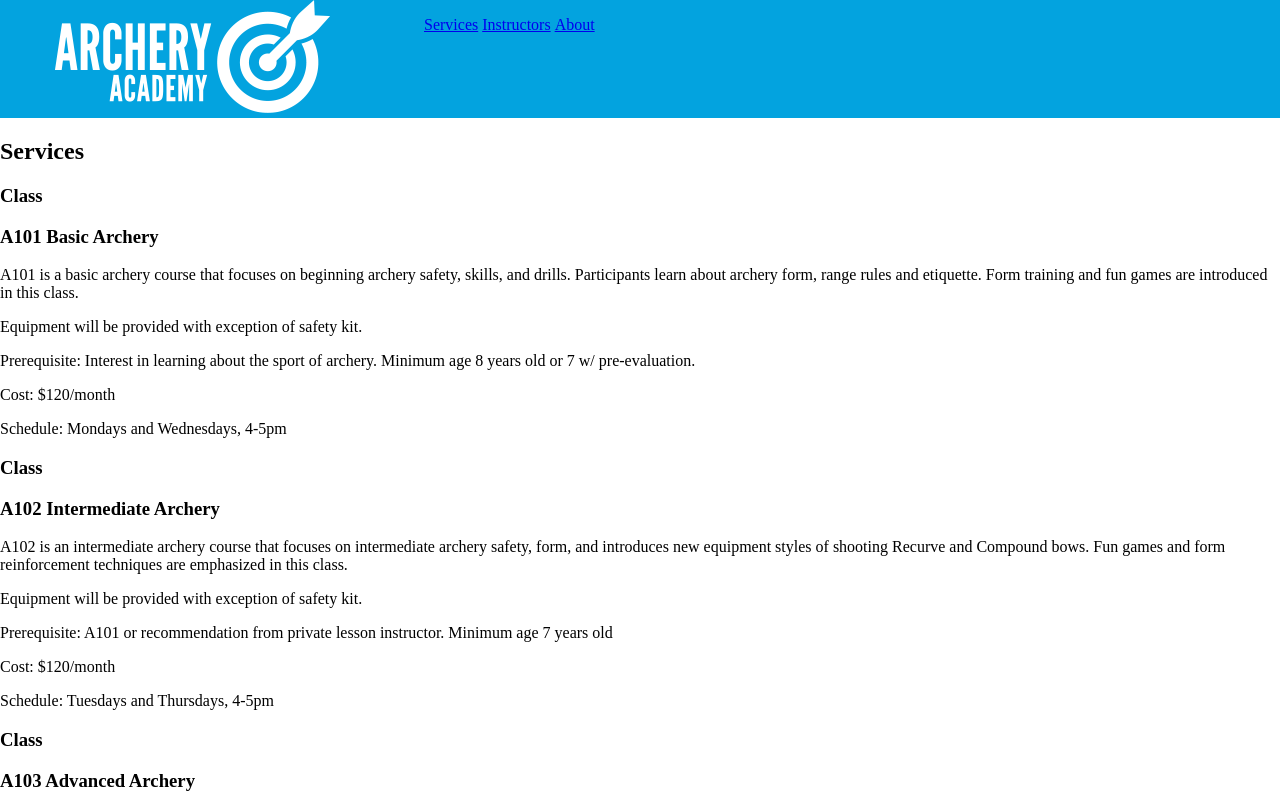
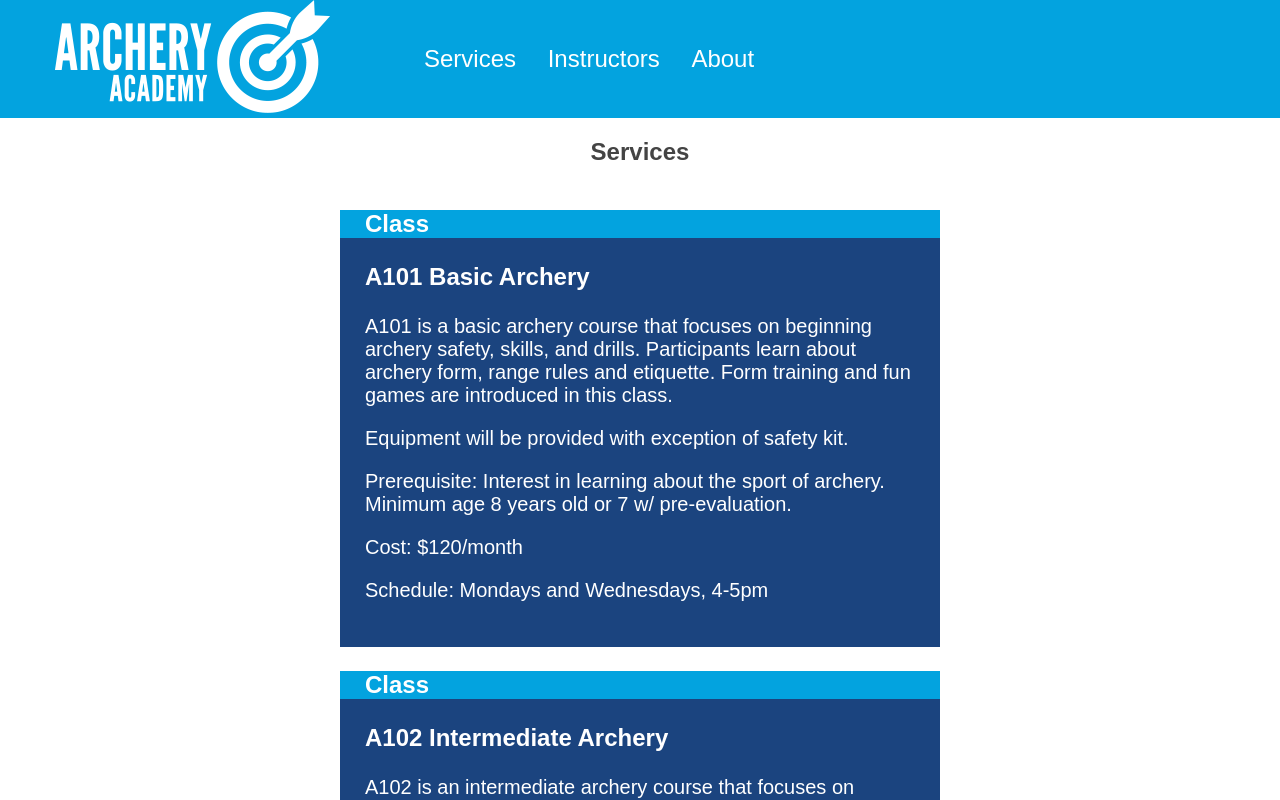
Before and after one commit to bit-encoder/archer, a plain HTML site: page index.html in a window 1280 px wide. Shown: the top 800 px of the page. Drawn offline with Linux system fonts and the light colour scheme.

Commit message:
Chore; more edits to index.html and styles/stylesheet.css

```diff
--- a/index.html
+++ b/index.html
@@ -27,9 +27,9 @@
     <main>
         <h2>Services</h2>
         <section>
-            <h3>Class</h3>
+            <h3 class="section-title">Class</h3>
             <article>
-                <h3>A101 Basic Archery</h3>
+                <h3 class="article-title">A101 Basic Archery</h3>
                 <p>
                     A101 is a basic archery course that focuses on beginning archery safety, skills, and
                     drills. Participants learn about archery form, range rules and etiquette. Form training
@@ -56,9 +56,9 @@
         </section>
 
         <section>
-            <h3>Class</h3>
+            <h3 class="section-title">Class</h3>
             <article>
-                <h3>A102 Intermediate Archery</h3>
+                <h3 class="article-title">A102 Intermediate Archery</h3>
                 <p>
                     A102 is an intermediate archery course that focuses on intermediate archery safety,
                     form, and introduces new equipment styles of shooting Recurve and Compound
@@ -85,9 +85,9 @@
         </section>
 
         <section>
-            <h3>Class</h3>
+            <h3 class="section-title">Class</h3>
             <article>
-                <h3>A103 Advanced Archery</h3>
+                <h3 class="article-title">A103 Advanced Archery</h3>
                 <p>
                     After taking the A101, A102 classes, students are eligible to participate in the A103
                     class. This class focuses on a continued education towards tournament styles of
@@ -115,9 +115,9 @@
         </section>
 
         <section>
-            <h3>Lesson</h3>
+            <h3 class="section-title">Lesson</h3>
             <article>
-                <h3>Single Lesson</h3>
+                <h3 class="article-title">Single Lesson</h3>
                 <p>
                     1 hour of expert guidance by a USA Archery-certified coach
                 </p>
@@ -129,9 +129,9 @@
         </section>
 
         <section>
-            <h3>Lesson</h3>
+            <h3 class="section-title">Lesson</h3>
             <article>
-                <h3>3 Lesson Package</h3>
+                <h3 class="article-title">3 Lesson Package</h3>
                 <p>
                     3 lessons, 1 hour each of expert guidance by a USA Archery-certified coach
                 </p>
@@ -143,9 +143,9 @@
         </section>
 
         <section>
-            <h3>Lesson</h3>
+            <h3 class="section-title">Lesson</h3>
             <article>
-                <h3>10 Lesson Package</h3>
+                <h3 class="article-title">10 Lesson Package</h3>
                 <p>
                     10 lessons, 1 hour each of expert guidance by a USA Archery-certified coach
                 </p>
--- a/styles/stylesheet.css
+++ b/styles/stylesheet.css
@@ -2,6 +2,7 @@ body {
     margin: 0;
 }
 
+/**/
 #header-nav-combo {
     display: grid;
     background-color: #03A3DF;
@@ -17,13 +18,71 @@ header img {
 }
 
 nav {
-
+    display: flex;
+    font-family: Arial, Helvetica, sans-serif;
+    font-size: 24px;
+    color: #FFFFFF;
 }
 
 nav ul {
     list-style-type: none;
+    margin-top: auto;
+    margin-bottom: auto;
 }
 
 nav li {
     display: inline-block;
+    margin-right: 25px;
 }
+
+nav li a {
+    text-decoration: none;
+    color: #FFFFFF;
+}
+
+main {
+    display: flex;
+    flex-direction: column;
+}
+
+main h2 {
+    font-family: Arial, Helvetica, sans-serif;
+    font-size: 24px;
+    color: #444444;
+    text-align: center;
+}
+
+section {
+    width: 600px;
+    margin-left: auto;
+    margin-right: auto;
+    /* justify-content: center; -- just won't work */
+}
+
+.section-title {
+    font-family: Arial, Helvetica, sans-serif;
+    font-size: 24px;
+    color: #FFFFFF;
+    background-color: #03A3DF;
+    margin-bottom: 0;
+    padding-left: 25px;
+}
+
+.article-title {
+    font-size: 24px;
+}
+
+article, article h3{
+    font-family: Arial, Helvetica, sans-serif;
+    color: white;
+    background-color: #1B447F;
+    margin-top: 0;
+}
+
+article{
+    padding: 25px;
+}
+
+article p {
+    font-size: 20px;
+}
```
